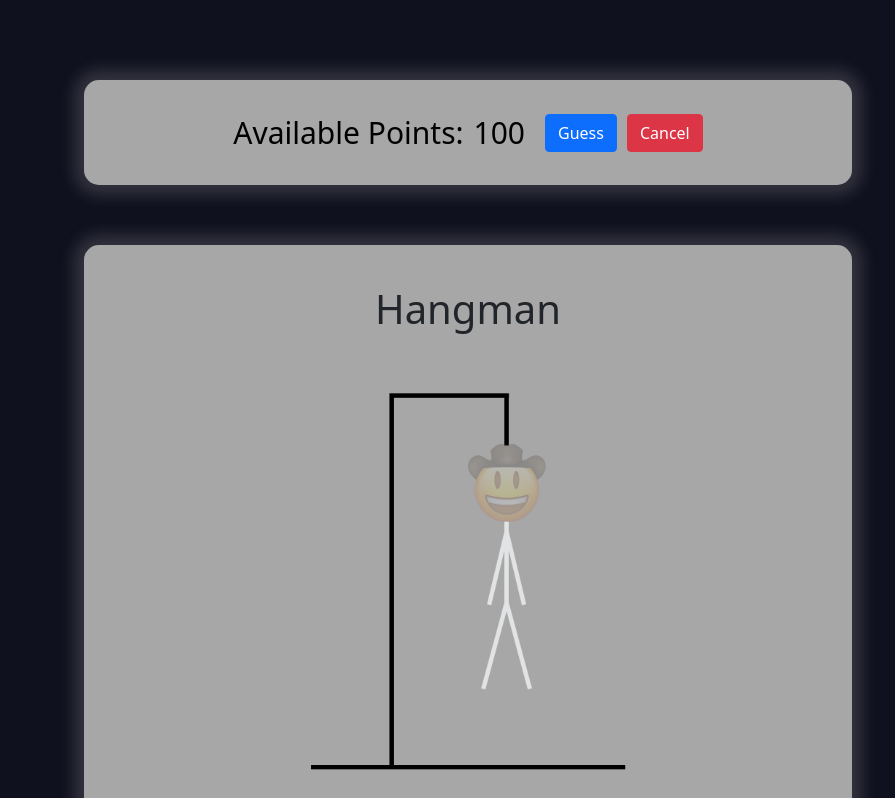
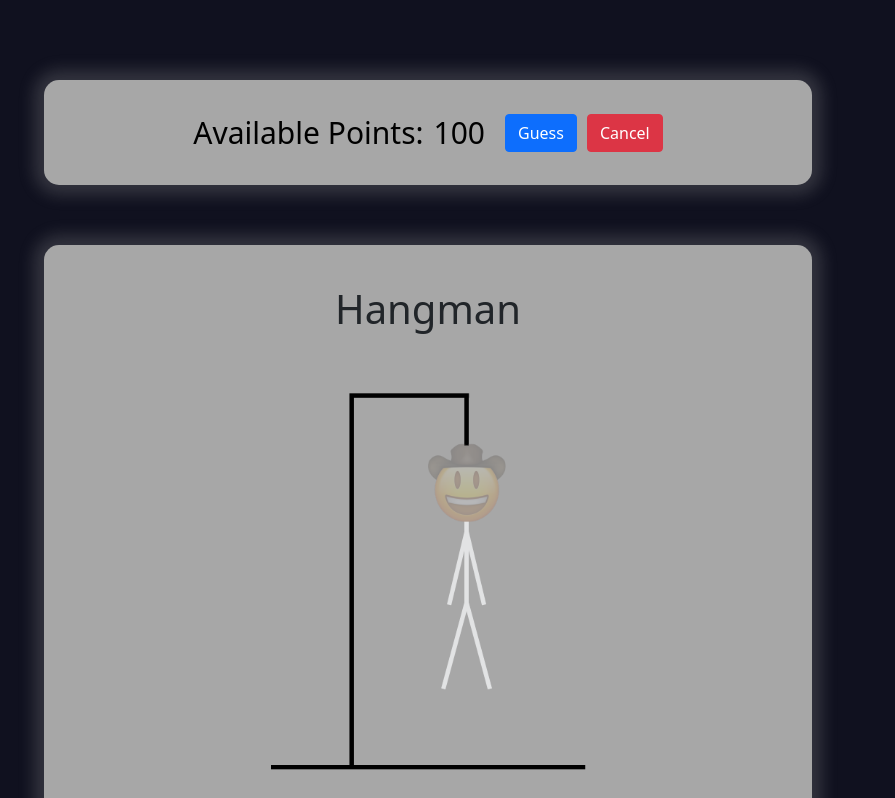
Before and after one commit to goobisanubis21/projectTwo, a website: page public/hangman.html in a window 1280 px wide. Shown: the top 798 px of the page, without its empty margins (222-1117 px from the left). Drawn offline with nearby package versions, Linux system fonts and the light colour scheme; no server answers; a web font is replaced by a local one.

Commit message:
fixing margin on hangman css

```diff
--- a/public/assets/css/hangman.css
+++ b/public/assets/css/hangman.css
@@ -23,7 +23,7 @@
     border-width: 3px; */
     color: black;
     height: auto;
-    margin: 10vh 0px 60px 100px;
+    margin: 10vh 0px 60px 20px;
     padding: 30px 0px;
     background-color:  rgb(167, 167, 167);
     -webkit-box-shadow: 0px 0px 16px 10px rgba(163,163,163,0.24);
@@ -54,7 +54,7 @@
     flex-direction: column;
     align-items: center;
     justify-content: flex-start;
-    margin: 0px 0px 10vh 100px;
+    margin: 0px 0px 10vh 20px;
     min-height: auto;
     width: 60%;
     max-width: 1200px;
```
